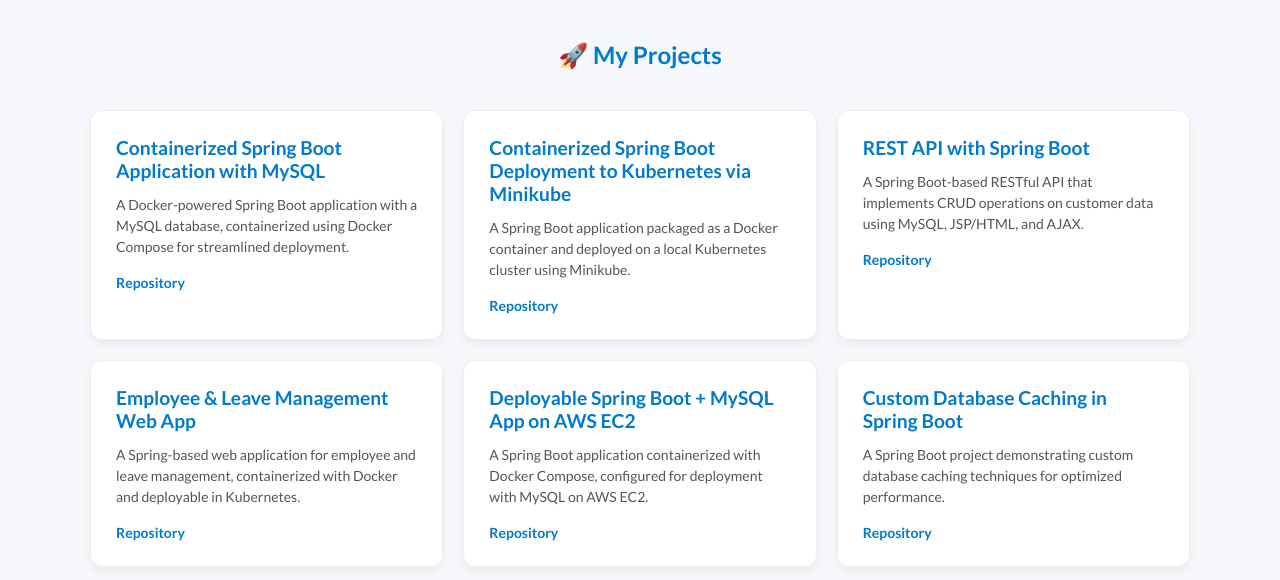
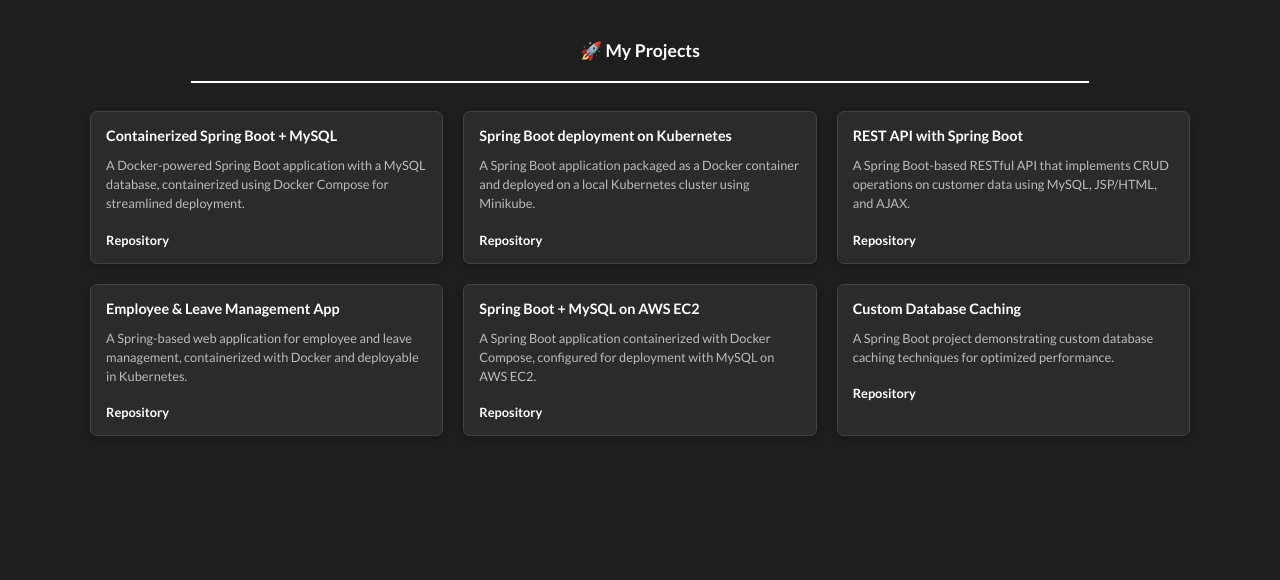
Before and after one commit to rosuth/rosuth.github.io, a plain HTML site: page index.html in a window 1280 px wide. Drawn offline with Linux system fonts and the light colour scheme.

Commit message:
Update index.html

```diff
--- a/index.html
+++ b/index.html
@@ -15,16 +15,23 @@
       font-family: "Lato", sans-serif;
       margin: 0;
       padding: 0;
-      background-color: #f5f7fa;
-      color: #333;
+      background-color: #1e1e1e; /* Dark theme default */
+      color: #ddd;
+    }
+
+    .header {
+      display: flex;
+      justify-content: center;
+      align-items: center;
+      gap: 12px;
+      margin: 40px 0 20px;
     }
 
     h3 {
-      text-align: center;
-      margin: 40px 0 20px;
-      font-size: 1.5rem;
+      font-size: 1.1rem;
       font-weight: 700;
-      color: #007acc;
+      color: white;
+      margin: 0;
     }
 
     .projects {
@@ -37,48 +44,56 @@
     }
 
     .project-box {
-      background: white;
-      border-radius: 12px;
-      padding: 25px;
+      background: #2b2b2b;
+      border-radius: 7px;
+      padding: 15px;
       text-align: left;
-      box-shadow: 0 4px 8px rgba(0,0,0,0.05);
-      border: 1px solid #eee;
+      box-shadow: 0 4px 8px rgba(0,0,0,0.2);
+      border: 1px solid #444;
     }
 
     .project-box h4 {
       margin: 0 0 12px;
-      font-size: 1.2rem;
+      font-size: 0.9rem;
       font-weight: 600;
-      color: #007acc;
+      color: white;
     }
 
     .project-box p {
       margin: 0 0 15px;
-      color: #555;
-      font-size: 14px;
+      color: #bbb;
+      font-size: 0.8rem;
       line-height: 1.5;
     }
 
     .project-box a {
-      font-size: 14px;
+      font-size: 0.8rem;
       font-weight: 600;
       text-decoration: none;
-      color: #007acc;
+      color: white;
     }
 
+    hr {
+      width: 70%;
+      color: white;
+      border: 1px solid white;
+    }
   </style>
 </head>
 <body>
-  <h3>🚀 My Projects</h3>
+  <div class="header">
+    <h3>🚀 My Projects</h3>
+  </div>
+  <hr/>
 
   <div class="projects">
     <div class="project-box">
-      <h4>Containerized Spring Boot Application with MySQL</h4>
+      <h4>Containerized Spring Boot + MySQL</h4>
       <p>A Docker-powered Spring Boot application with a MySQL database, containerized using Docker Compose for streamlined deployment.</p>
       <a target="_blank" href ="https://github.com/rosuth/spring-mysql-docker">Repository</a>
     </div>
     <div class="project-box">
-      <h4>Containerized Spring Boot Deployment to Kubernetes via Minikube</h4>
+      <h4>Spring Boot deployment on Kubernetes</h4>
       <p>A Spring Boot application packaged as a Docker container and deployed on a local Kubernetes cluster using Minikube.</p>
       <a target="_blank" href ="https://github.com/rosuth/springboot-minikube">Repository</a>
     </div>
@@ -88,17 +103,17 @@
       <a target="_blank" href ="https://github.com/rosuth/spring-boot-restAPIs">Repository</a>
     </div>
     <div class="project-box">
-      <h4>Employee & Leave Management Web App</h4>
+      <h4>Employee & Leave Management App</h4>
       <p>A Spring-based web application for employee and leave management, containerized with Docker and deployable in Kubernetes.</p>
       <a target="_blank" href ="https://github.com/rosuth/employee-care">Repository</a>
     </div>
     <div class="project-box">
-      <h4>Deployable Spring Boot + MySQL App on AWS EC2</h4>
+      <h4>Spring Boot + MySQL on AWS EC2</h4>
       <p>A Spring Boot application containerized with Docker Compose, configured for deployment with MySQL on AWS EC2.</p>
       <a target="_blank" href ="https://github.com/rosuth/spring-boot-ec2-starter">Repository</a>
     </div>
     <div class="project-box">
-      <h4>Custom Database Caching in Spring Boot</h4>
+      <h4>Custom Database Caching</h4>
       <p>A Spring Boot project demonstrating custom database caching techniques for optimized performance.</p>
       <a target="_blank" href ="https://github.com/rosuth/db-caching-spring-boot">Repository</a>
     </div>
```
